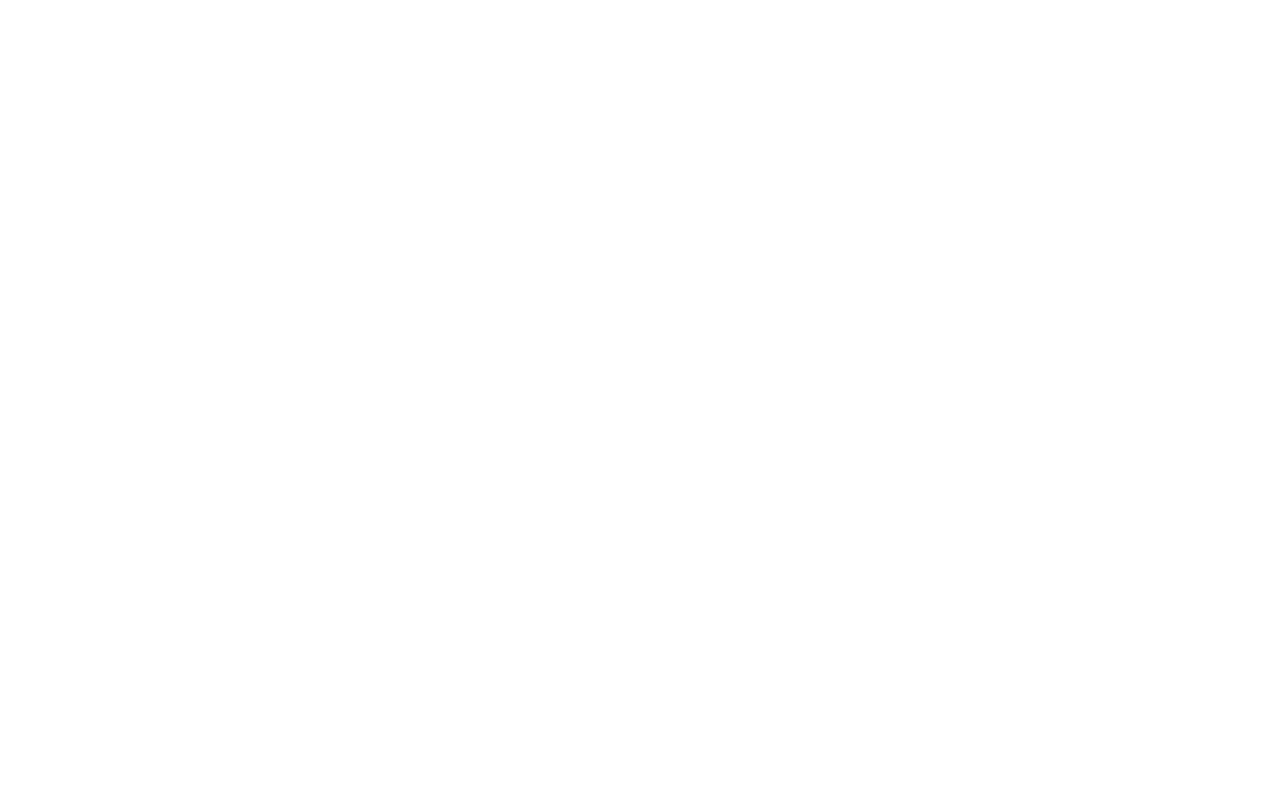
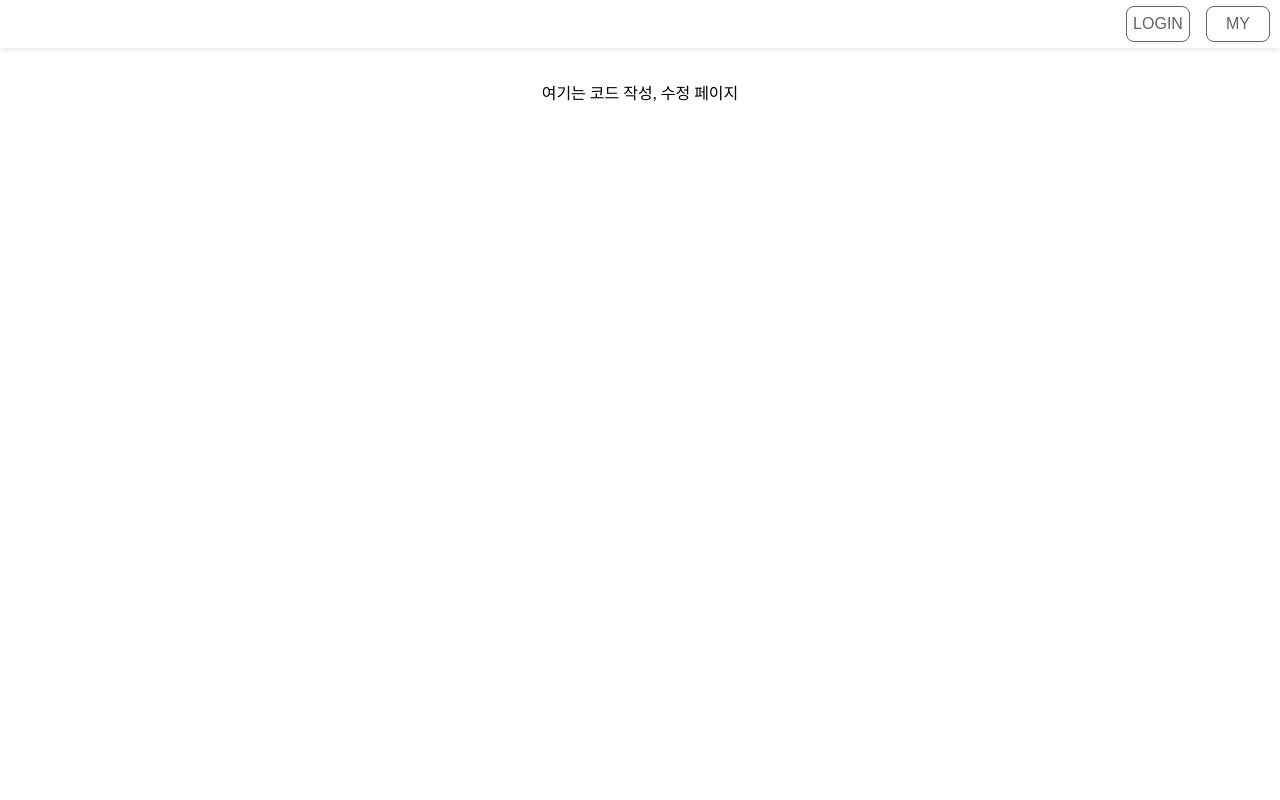
Before and after one commit to AlgorithmGenerator/AlgorithmGenerator-Web, a React (Vite) app in the folder conomoproject/: page /writecodepage in a window 1280 px wide. Before the commit this address had no page. Shown: the top 800 px of the page. Built offline with nearby package versions, Linux system fonts and the light colour scheme.

Commit message:
[ADD] writecode파일 추가 및 라우팅

```diff
--- a/conomoproject/src/Router.jsx
+++ b/conomoproject/src/Router.jsx
@@ -9,6 +9,7 @@
 import ManageMoimPage from './pages/mainpage/MoimSpace/managemoim/managemoimpage';
 import MemberHistoryPage from './pages/mainpage/MoimSpace/MemberHistory';
 import SubmitCodePage from './pages/mainpage/MoimSpace/SubmitCode';
+import WriteCodePage from './pages/mainpage/MoimSpace/WriteCode';
 
 const AppRouter = () => {
     return (
@@ -23,6 +24,7 @@
                     <Route path='/managemoimpage' element={<ManageMoimPage />} />
                     <Route path='/memberhistorypage' element={<MemberHistoryPage />} />
                     <Route path='/submitcodepage' element={<SubmitCodePage />} />
+                    <Route path='/writecodepage' element={<WriteCodePage />} />
                 </Route>
             </Routes>
         </Router>
--- a/conomoproject/src/pages/mainpage/MoimSpace/SubmitCode.jsx
+++ b/conomoproject/src/pages/mainpage/MoimSpace/SubmitCode.jsx
@@ -124,7 +124,7 @@
                 {code}
               </CodeContainer>
             ) : (
-              <ButtonContainer onClick={() => navigate('/writecode')}>
+              <ButtonContainer onClick={() => navigate('/writecodepage')}>
                 <CustomFont color='black' font='2rem' fontWeight='bold'>+</CustomFont>
                 <CustomFont color='black' font='1rem'>제출하기</CustomFont>
               </ButtonContainer>
--- a/conomoproject/src/pages/mainpage/MoimSpace/WriteCode.jsx
+++ b/conomoproject/src/pages/mainpage/MoimSpace/WriteCode.jsx
@@ -0,0 +1,32 @@
+import React from 'react';
+import styled from 'styled-components';
+
+const ContainerCenter = styled.div`
+  display: flex;
+  flex-direction: column;
+  align-items: center;
+  width: 100%;
+  min-height: 100vh;
+`;
+
+const PageContainer = styled(ContainerCenter)`
+  width: 100%;
+  display: flex;
+  flex-direction: column;
+  justify-content: flex-start;
+  gap: 4rem;
+  position: relative;
+  background-color: white;
+`;
+
+const WriteCodePage = () => {
+    return (
+        <ContainerCenter>
+            <PageContainer>
+                여기는 코드 작성, 수정 페이지
+            </PageContainer>
+        </ContainerCenter>
+    );
+};
+
+export default WriteCodePage;
```
